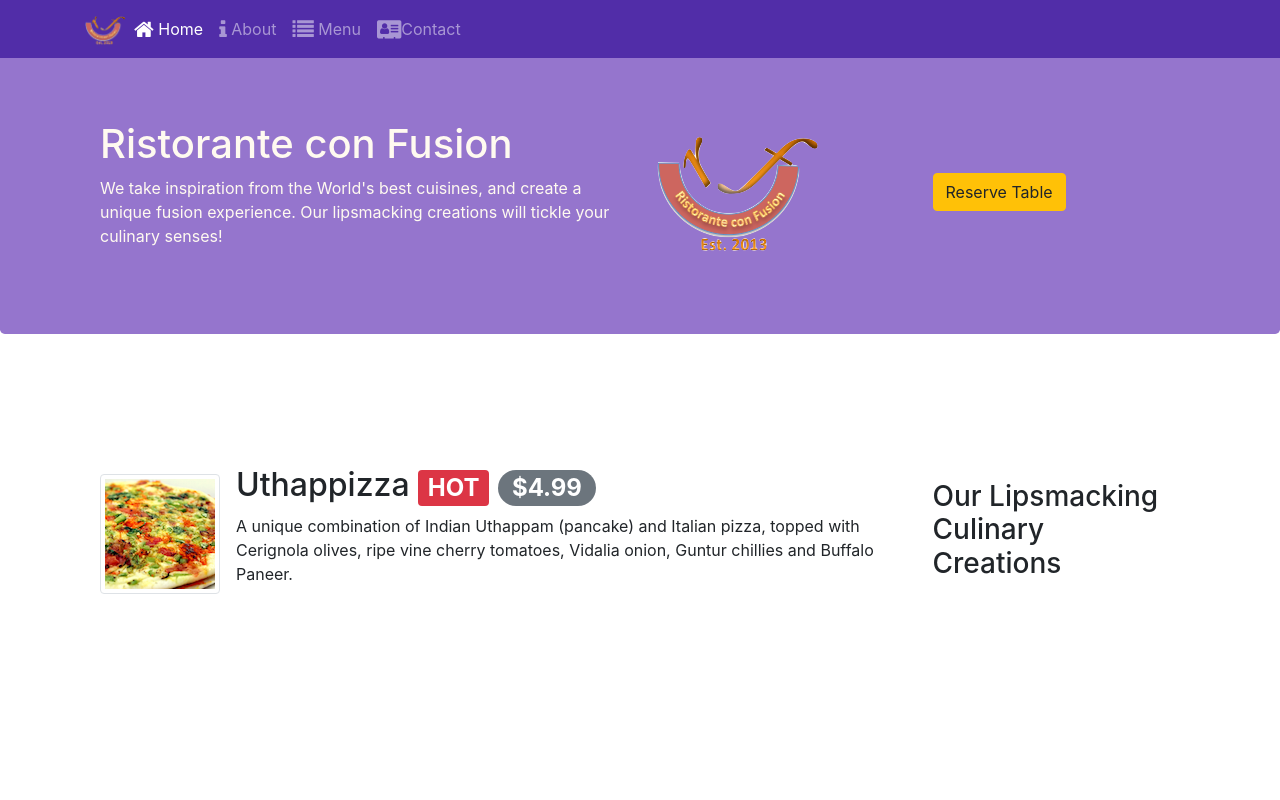
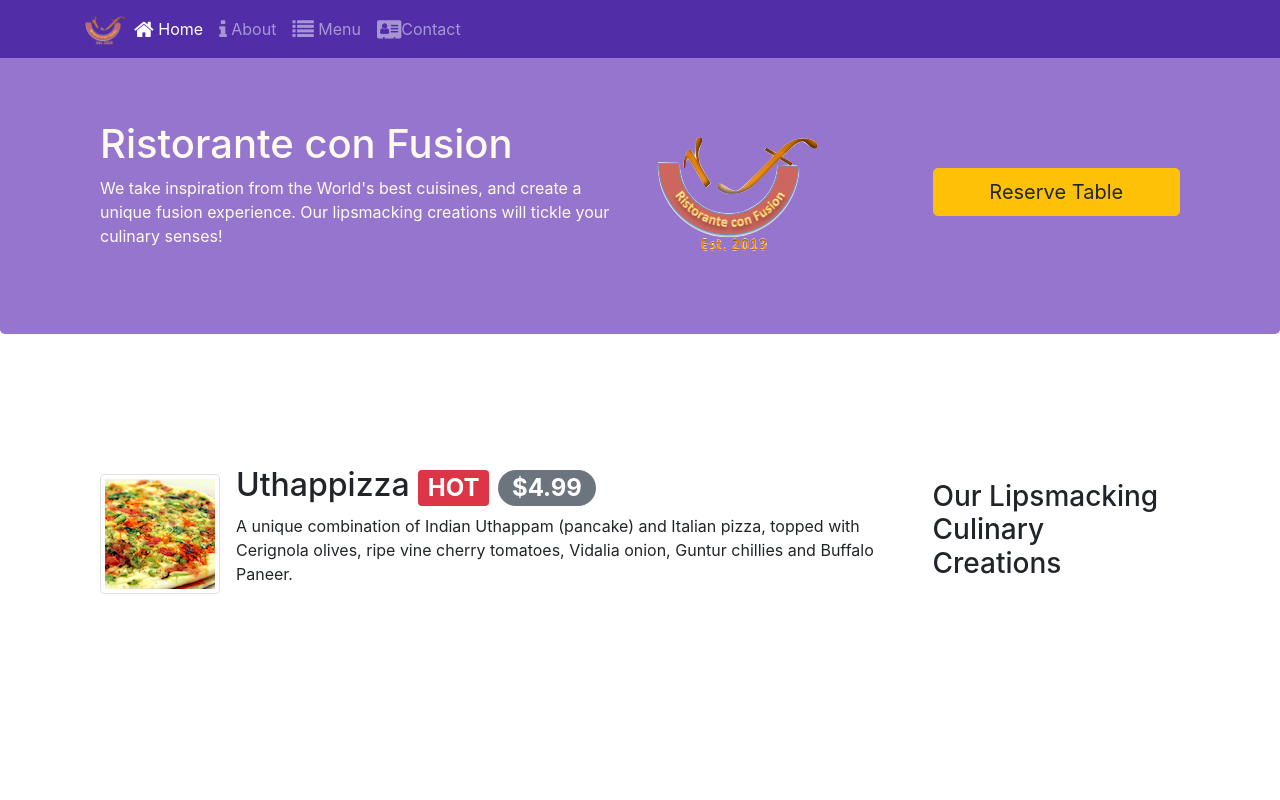
Before and after one commit to lokeshkeelisetti/BootstrapConfusion, a website: page index.html in a window 1280 px wide. Shown: the top 800 px of the page. Drawn offline with nearby package versions, Linux system fonts and the light colour scheme.

Commit message:
assignment 2 correction

```diff
--- a/index.html
+++ b/index.html
@@ -43,7 +43,7 @@
                     <img src="img/logo.png" class="img-fliud">
                 </div>
                 <div class="col-12 col-sm-3 align-self-center">
-                    <a role="button" class="btn btn-warning" href="#Reserve">Reserve Table</a>
+                    <a role="button" class="btn btn-warning btn-block btn-lg" href="#Reserve">Reserve Table</a>
                 </div>
             </div>
         </div>
@@ -134,6 +134,7 @@
                                     </div>
                                 </form>
                             </dd>
+                            <button class="btn btn-primary offset-sm-3 btn-md" type="submit" value="Submit">Reserve</button>
                         </dl>
                     </div>
                 </div>
```
